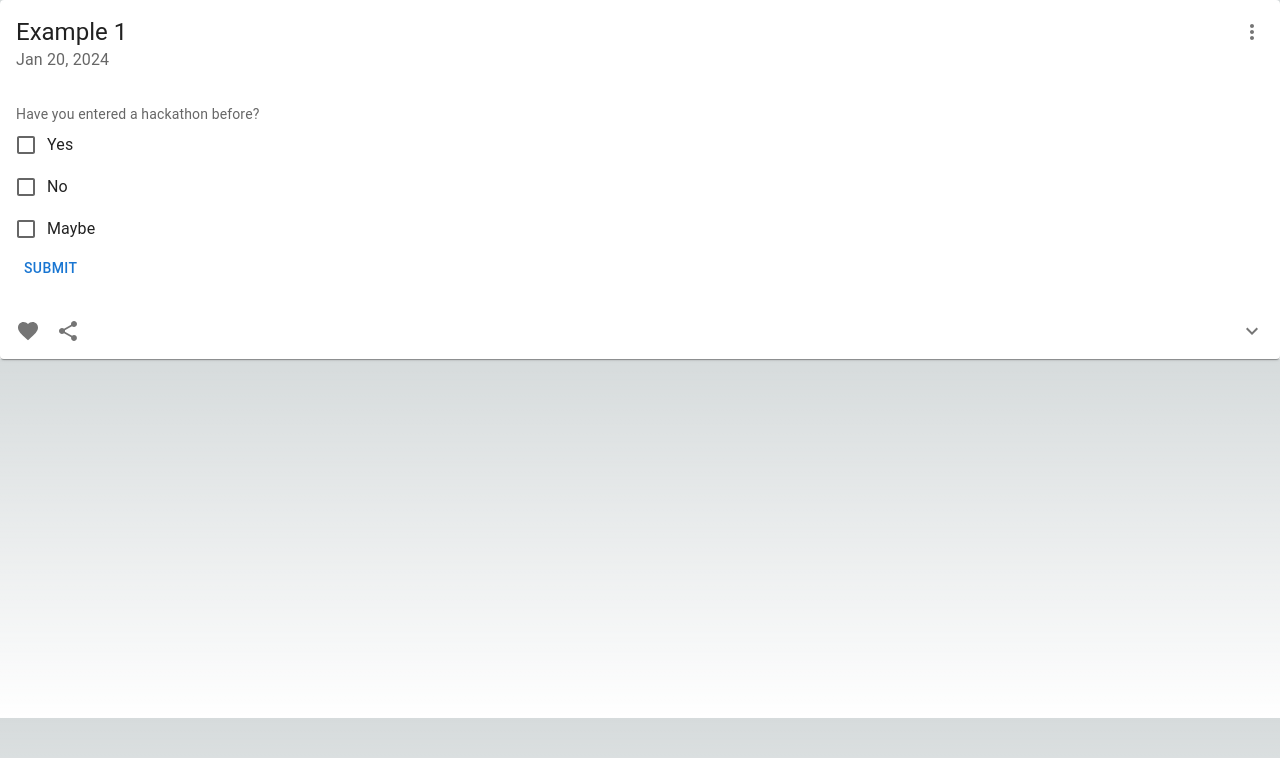
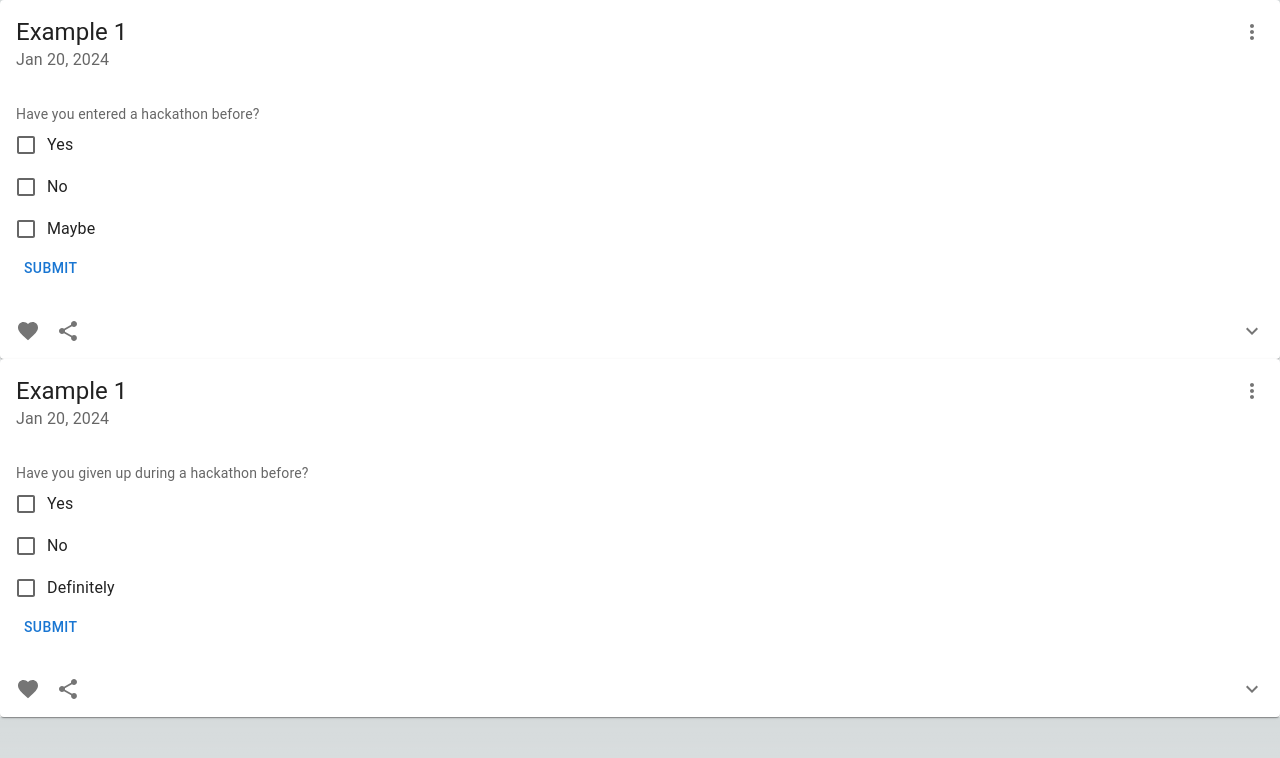
Before and after one commit to moroha29/HackAndRollFE, a Next.js app: page /question in a window 1280 px wide. Shown: the top 758 px of the page. Built offline with nearby package versions, Linux system fonts and the light colour scheme.

Commit message:
Cards should work hopefully

```diff
--- a/app/question/page.tsx
+++ b/app/question/page.tsx
@@ -1,71 +1,34 @@
 "use client"
 import { useState, useEffect } from 'react';
-import ChoiceList from '@/components/ChoiceList';
-import { Container, Typography, Button } from '@mui/material';
-import Box from "@mui/material/Box";
+import * as React from 'react';
+import CardDisplay from '@/components/CardDisplay';
 
-import * as React from 'react';
-import { styled } from '@mui/material/styles';
-import Card from '@mui/material/Card';
-import CardHeader from '@mui/material/CardHeader';
-import CardMedia from '@mui/material/CardMedia';
-import CardContent from '@mui/material/CardContent';
-import CardActions from '@mui/material/CardActions';
-import Collapse from '@mui/material/Collapse';
-import Avatar from '@mui/material/Avatar';
-import IconButton, { IconButtonProps } from '@mui/material/IconButton';
-import { red } from '@mui/material/colors';
-import FavoriteIcon from '@material-ui/icons/Favorite';
-import ShareIcon from '@material-ui/icons/Share';
-import ExpandMoreIcon from '@material-ui/icons/ExpandMore';
-import MoreVertIcon from '@material-ui/icons/MoreVert';
-import ExpandMore from '@material-ui/icons/ExpandMore';
-import Grid from '@material-ui/core/Grid';
-import CardDisplay from '@/components/CardDisplay';
-import QuestionData from '@/components/QuestionData';
-// interface Choice {
-//   id: string;
-//   text: string;
-// }
-
-// interface QuestionData {
-//   id: string;
-//   questionText: string;
-//   choices: Choice[];
-// }
 
 const QuestionPage = () => {
-  const [questionData, setQuestionData] = useState<QuestionData | null>(null);
+  const [questionData, setQuestionData] = useState<Array<{ _id: string; questionText: string; choices: Array<{ id: string; text: string }> }>>([]);
     const [selectedChoices, setSelectedChoices] = useState<string[]>([]);
   const fetchQuestionData = async () => {
-    // try {
-    //   // Assuming JWT token is stored in localStorage or a similar place
-    //   const token = localStorage.getItem('jwtToken');
-    //   const response = await fetch('/api/question', {
-    //     headers: {
-    //       Authorization: `Bearer ${token}`
-    //     }
-    //   });
-    //
-    //   if (!response.ok) {
-    //     throw new Error('Network response was not ok');
-    //   }
-    //
-    //   const data = await response.json();
-    //   setQuestionData(data);
-    // } catch (error) {
-    //   console.error('Error fetching question data:', error);
-    // }
     const response = {
-      data: {
-        id:"1",
+      data: [
+        {
+          _id:"1",
           questionText: "Have you entered a hackathon before?",
           choices: [
             { id: "1", text: "Yes" },
             { id: "2", text: "No" },
             { id: "3", text: "Maybe" }
           ]
-      }
+        },
+        {
+          _id:"2",
+          questionText: "Have you given up during a hackathon before?",
+          choices: [
+            { id: "1", text: "Yes" },
+            { id: "2", text: "No" },
+            { id: "3", text: "Definitely" }
+          ]
+        },
+      ]
     };
 
     setQuestionData(response.data);
@@ -77,7 +40,7 @@ const QuestionPage = () => {
     setSelectedChoices(choiceIds);
   };
 
-  const handleSubmit = async () => {
+  const handleSubmit = async (question: { _id: string; questionText: string; choices: { id: string; text: string }[] }) => {
     if (selectedChoices.length === 0) {
       alert('Please select at least one choice');
       return;
@@ -92,7 +55,7 @@ const QuestionPage = () => {
           'Content-Type': 'application/json',
           Authorization: `Bearer ${token}`
         },
-        body: JSON.stringify({ questionId: questionData?.id, selectedChoices })
+        body: JSON.stringify({ questionId: question._id, selectedChoices })
       });
       console.log(response)
       // Check for successful response and handle accordingly
@@ -101,121 +64,29 @@ const QuestionPage = () => {
     }
   };
 
-  // code added for card
-  // interface ExpandMoreProps extends IconButtonProps {
-  //   expand: boolean;
-  // }
-
-  // const [expanded, setExpanded] = React.useState(false);
-
-  // const handleExpandClick = () => {
-  //   setExpanded(!expanded);
-  // };
-
-  // const ExpandMore = styled((props: ExpandMoreProps) => {
-  //   const { expand, ...other } = props;
-  //   return <IconButton {...other} />;
-  // })(({ theme, expand }) => ({
-  //   transform: !expand ? 'rotate(0deg)' : 'rotate(180deg)',
-  //   marginLeft: 'auto',
-  //   transition: theme.transitions.create('transform', {
-  //     duration: theme.transitions.duration.shortest,
-  //   }),
-  // }));
-
-  //const [isClicked, setIsClicked] = useState(false);
+  const mappedQuestionData = questionData.map(question => ({
+    _id: question._id,
+    questionText: question.questionText,
+    choices: question.choices.map(choice => ({
+      id: choice.id,
+      text: choice.text
+    }))
+  }));
 
   return (
-      //<Container maxWidth="sm">
-      //  <Box maxWidth="xs">
-      //  <Typography variant="h4" gutterBottom>
-      //    {questionData ? questionData.questionText : 'Loading question...'}
-      //  </Typography>
-      //  {questionData && (
-      //      <>
-      //        <ChoiceList choices={questionData.choices} onChoiceSelect={handleChoiceSelect} />
-      //        <Button variant="contained" color="primary" onClick={handleSubmit}>
-      //          Submit
-      //        </Button>
-      //      </>
-      //  )}
-      //  </Box>
-      //</Container>
+    <div>
 
-    <CardDisplay questionData = {questionData} handleChoiceSelect={ handleChoiceSelect} handleSubmit={handleSubmit} />
-
-    //   <Card >
-    //     <CardHeader
-    //       action={
-    //         <IconButton aria-label="settings">
-    //           <MoreVertIcon />
-    //         </IconButton>
-    //       }
-    //       title="Example 1"
-    //       subheader="Jan 20, 2024"
-    //     />
-    //     <CardContent>
-    //       <Typography variant="body2" color="text.secondary">
-    //         {questionData ? questionData.questionText : 'Loading question...'}
-    //       </Typography>
-
-    //       {questionData && (
-    //           <>
-    //             <ChoiceList choices={questionData.choices} onChoiceSelect={handleChoiceSelect} />
-
-    //             <Button color="primary" disabled = {isClicked} onClick={handleSubmit}>
-    //               Submit
-    //             </Button>
-    //           </>
-    //       )}
-
-    //     </CardContent>
-    //     <CardActions disableSpacing>
-    //       <IconButton aria-label="add to favorites">
-    //         <FavoriteIcon />
-    //       </IconButton>
-    //       <IconButton aria-label="share">
-    //         <ShareIcon />
-    //       </IconButton>
-    //       <ExpandMore
-    //         expand={isClicked}
-    //         onClick={handleExpandClick}
-    //         aria-expanded={expanded}
-    //         aria-label="show more"
-    //       >
-    //         <ExpandMoreIcon />
-    //       </ExpandMore>
-    //     </CardActions>
-    //     <Collapse in={isClicked} timeout="auto" unmountOnExit>
-    //       <CardContent>
-    //         <Typography paragraph>Method:</Typography>
-    //         <Typography paragraph>
-    //           Heat 1/2 cup of the broth in a pot until simmering, add saffron and set
-    //           aside for 10 minutes.
-    //         </Typography>
-    //         <Typography paragraph>
-    //           Heat oil in a (14- to 16-inch) paella pan or a large, deep skillet over
-    //           medium-high heat. Add chicken, shrimp and chorizo, and cook, stirring
-    //           occasionally until lightly browned, 6 to 8 minutes. Transfer shrimp to a
-    //           large plate and set aside, leaving chicken and chorizo in the pan. Add
-    //           pimentón, bay leaves, garlic, tomatoes, onion, salt and pepper, and cook,
-    //           stirring often until thickened and fragrant, about 10 minutes. Add
-    //           saffron broth and remaining 4 1/2 cups chicken broth; bring to a boil.
-    //         </Typography>
-    //         <Typography paragraph>
-    //           Add rice and stir very gently to distribute. Top with artichokes and
-    //           peppers, and cook without stirring, until most of the liquid is absorbed,
-    //           15 to 18 minutes. Reduce heat to medium-low, add reserved shrimp and
-    //           mussels, tucking them down into the rice, and cook again without
-    //           stirring, until mussels have opened and rice is just tender, 5 to 7
-    //           minutes more. (Discard any mussels that don&apos;t open.)
-    //         </Typography>
-    //         <Typography>
-    //           Set aside off of the heat to let rest for 10 minutes, and then serve.
-    //         </Typography>
-    //       </CardContent>
-    //     </Collapse>
-    // </Card>
+<div>
+      {mappedQuestionData.map((question, index) => (
+        <CardDisplay
+          key={index}
+          questionData={question}
+          handleChoiceSelect={handleChoiceSelect}
+          handleSubmit={handleSubmit}
+        />
+      ))}
+    </div>
+    </div>
 
   );
 };
--- a/components/CardDisplay.tsx
+++ b/components/CardDisplay.tsx
@@ -1,33 +1,38 @@
-import { useState, useEffect } from 'react';
+import { useState } from 'react';
 import ChoiceList from '@/components/ChoiceList';
-import { Container, Typography, Button } from '@mui/material';
-import Box from "@mui/material/Box";
-
+import { Typography, Button } from '@mui/material';
 import * as React from 'react';
 import { styled } from '@mui/material/styles';
 import Card from '@mui/material/Card';
 import CardHeader from '@mui/material/CardHeader';
-import CardMedia from '@mui/material/CardMedia';
 import CardContent from '@mui/material/CardContent';
 import CardActions from '@mui/material/CardActions';
 import Collapse from '@mui/material/Collapse';
-import Avatar from '@mui/material/Avatar';
 import IconButton, { IconButtonProps } from '@mui/material/IconButton';
-import { red } from '@mui/material/colors';
 import FavoriteIcon from '@material-ui/icons/Favorite';
 import ShareIcon from '@material-ui/icons/Share';
 import ExpandMoreIcon from '@material-ui/icons/ExpandMore';
 import MoreVertIcon from '@material-ui/icons/MoreVert';
-import QuestionData from './QuestionData';
-// code added for card
+
+interface Choice {
+  id: string;
+  text: string;
+}
+
+interface Question {
+  _id: string;
+  questionText: string;
+  choices: Choice[];
+}
+
 interface CardDisplayProps {
-  questionData: QuestionData | null;
-  handleChoiceSelect: (choiceIds: string[]) => void;
-  handleSubmit: () => Promise<void>;
+  questionData: Question;
+  handleChoiceSelect: (selectedChoiceIds: string[], question: Question) => void;
+  handleSubmit: (question: { _id: string; questionText: string; choices: { id: string; text: string }[] }) => Promise<void>;
 }
 
 const CardDisplay: React.FC<CardDisplayProps> = ({questionData, handleChoiceSelect, handleSubmit}) => {
-//export default function CardDisplay() {
+
   interface ExpandMoreProps extends IconButtonProps {
     expand: boolean;
   }
@@ -50,12 +55,13 @@ const CardDisplay: React.FC<CardDisplayProps> = ({questionData, handleChoiceSele
   }));
 
   const [isClicked, setIsClicked] = useState(false);
-  const handleClick = async () => {
+  const handleClick = async (question: Question) => {
     if (isClicked == true) {
       return;
     }
     try {
-      await handleSubmit();
+      const { _id, questionText, choices } = question;
+    await handleSubmit({ _id, questionText, choices });
       setIsClicked(true);
     } catch (error) {
       console.error('Error handling click:', error);
@@ -73,21 +79,27 @@ return(
           subheader="Jan 20, 2024"
         />
         <CardContent>
-        <Typography variant="body2" color="text.secondary">
-             {questionData ? questionData.questionText : 'Loading question...'}
-           </Typography>
 
-           {questionData && (
-               <>
-                 <ChoiceList choices={questionData.choices} onChoiceSelect={handleChoiceSelect} />
 
-                 <Button color="primary"
-                  disabled = {isClicked}
-                  onClick={handleClick}>
-                   Submit
-                 </Button>
-               </>
-           )}
+      <div>
+
+          <div key={questionData._id}>
+            <Typography variant="body2" color="text.secondary">
+              {questionData.questionText}
+            </Typography>
+
+            <ChoiceList
+            choices={questionData.choices}
+            onChoiceSelect={(selectedChoiceIds) => handleChoiceSelect(selectedChoiceIds, questionData)}
+            />
+
+            <Button color="primary" disabled={isClicked} onClick={() => handleClick(questionData)}>
+              Submit
+            </Button>
+          </div>
+      </div>
+
+
         </CardContent>
         <CardActions disableSpacing>
           <IconButton aria-label="add to favorites">
```
Lines whose indentation alone changed are shown as unchanged.
